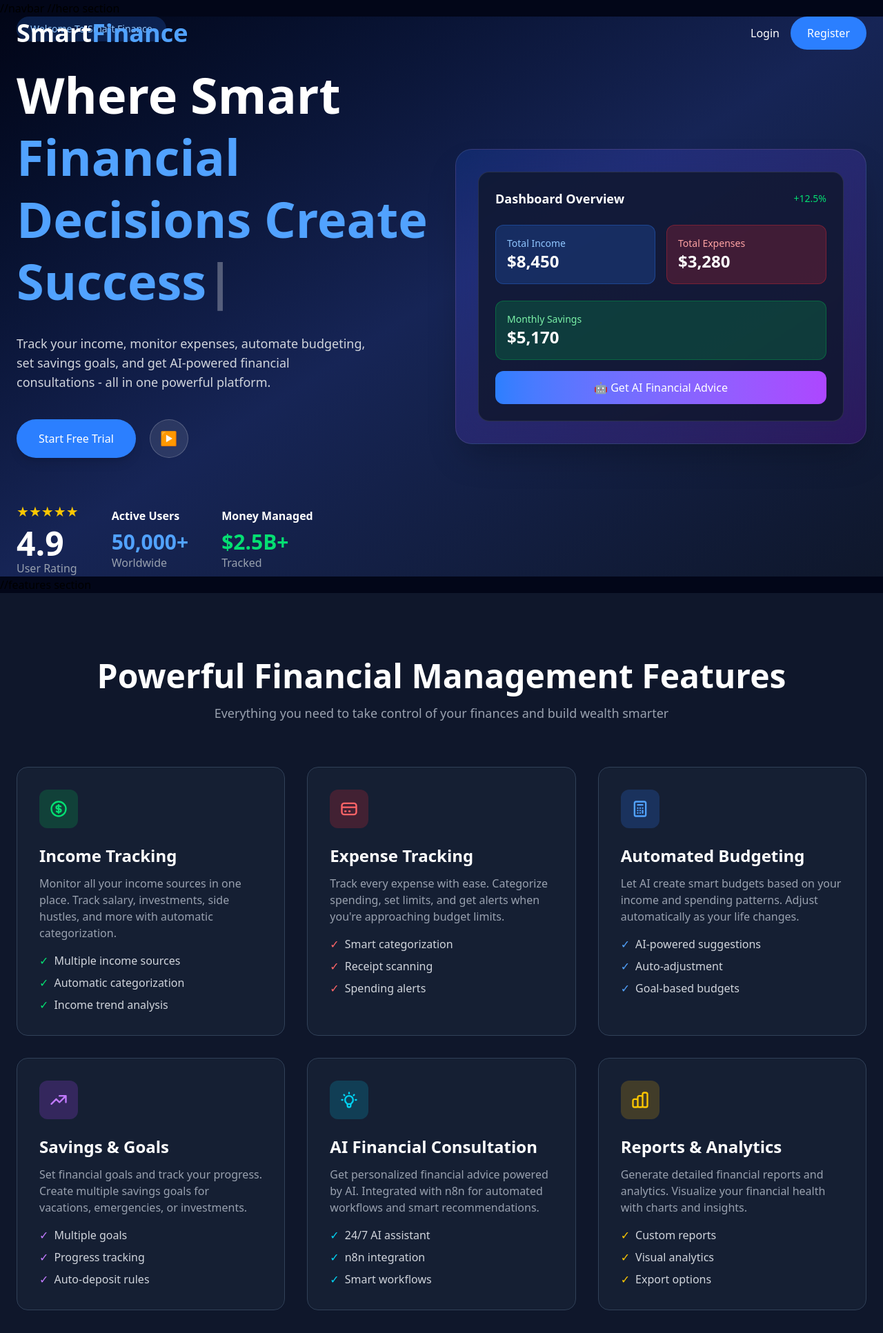
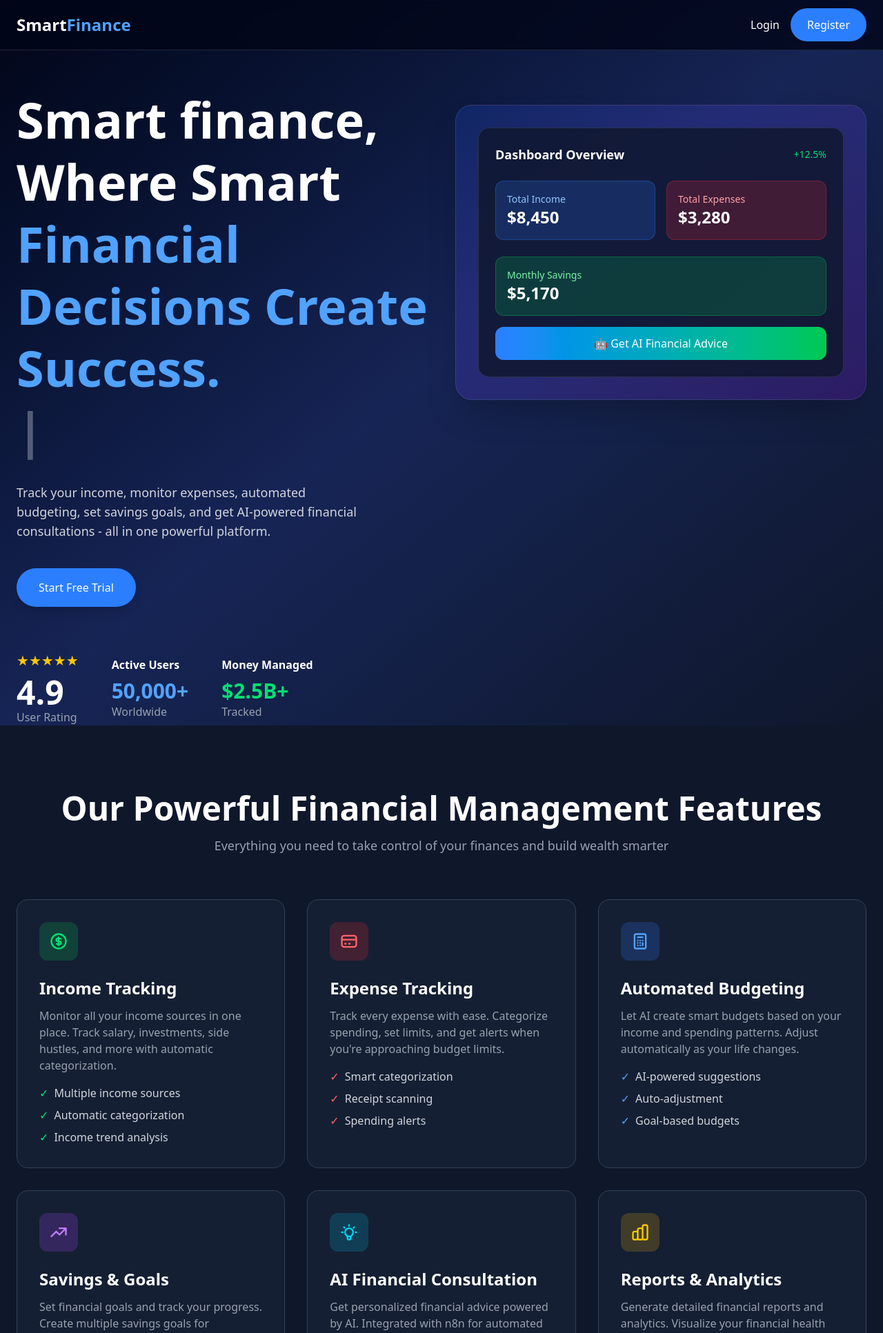
Before and after one commit to Calebjazz/smart-finance, a PHP site: page / in a window 1280 px wide. Shown: the top 1933 px of the page at 69% size. Run offline with PHP 8.4, Linux system fonts and the light colour scheme.

Commit message:
debbuging

```diff
--- a/components/auth/login.php
+++ b/components/auth/login.php
@@ -47,7 +47,7 @@ if ($_SERVER['REQUEST_METHOD'] === 'POST') {
     <div class="w-full max-w-md">
         <!-- Logo -->
         <div class="text-center mb-8">
-            <h1 class="text-4xl font-bold text-white">
+            <h1 class="text-2xl font-bold text-white">
                 Smart<span class="text-blue-400">Finance</span>
             </h1>
             <p class="text-gray-300 mt-2">Welcome back</p>
@@ -72,7 +72,7 @@ if ($_SERVER['REQUEST_METHOD'] === 'POST') {
                     </div>
                 </div>
 
-                <!-- Phone with International -->
+                <!-- Phone International feature -->
                 <div>
                     <label class="block text-white text-sm font-medium mb-2">Phone Number</label>
                     <div class="flex gap-2">
--- a/components/auth/register.php
+++ b/components/auth/register.php
@@ -44,12 +44,12 @@ if ($_SERVER['REQUEST_METHOD'] === 'POST') {
     </style>
 </head>
 
-<body class="min-h-screen bg-gradient-to-br from-slate-950 via-blue-950 to-slate-900 flex items-center justify-center p-4">
+<body class="min-h-screen bg-linear-to-br from-slate-950 via-blue-950 to-slate-900 flex items-center justify-center p-4">
 
     <div class="w-full max-w-md">
         <!-- Logo -->
         <div class="text-center mb-8">
-            <h1 class="text-4xl font-bold text-white">
+            <h1 class="text-2xl font-bold text-white">
                 Smart<span class="text-blue-400">Finance</span>
             </h1>
             <p class="text-gray-300 mt-2">Create your account</p>
--- a/components/index.php
+++ b/components/index.php
@@ -17,24 +17,26 @@ session_start();
         .animate-pulse {
             animation: blink 1s infinite;
         }
-        .typing-container {
-            min-height: 3.5rem;
-        }
+       .typing-container{
+    display:inline-block;
+    min-width:12ch;
+    min-height:1.1em;
+}
     </style>
 </head>
 
-<body class="bg-slate-950">
+<body class="bg-linear-to-br from-slate-950 via-blue-950 to-slate-900">
 
-//navbar
-<nav class="w-full absolute top-0 left-0 z-50">
+<!-- navbar -->
+<nav class="w-full fixed top-0 left-0 z-50 bg-slate-950/80 backdrop-blur-sm border-b border-slate-800">
 
-    <div class="max-w-7xl mx-auto px-6 py-6">
+    <div class="max-w-7xl mx-auto px-6 py-3">
 
         <div class="flex items-center justify-between">
 
             <!-- Logo -->
             <div>
-                <h1 class="text-4xl font-bold text-white">
+                <h1 class="text-2xl font-bold text-white">
                     Smart<span class="text-blue-400">Finance</span>
                 </h1>
             </div>
@@ -57,9 +59,9 @@ session_start();
 
 </nav>
 
-//hero section
+<!-- hero section -->
 <section
-    class="min-h-screen bg-gradient-to-br from-slate-950 via-blue-950 to-slate-900 flex items-center">
+    class="min-h-screen pt-24 bg-linear-to-br from-slate-950 via-blue-950 to-slate-900 flex items-center">
 
     <div class="max-w-7xl mx-auto px-6">
 
@@ -69,17 +71,11 @@ session_start();
 
             <div>
 
-                <span
-                    class="inline-block bg-blue-500/20 text-blue-300 px-5 py-2 rounded-full text-sm">
-
-                    Welcome To Smart Finance
-
-                </span>
 
                 <h1
-                    class="text-white text-6xl md:text-7xl font-bold leading-tight mt-8">
+                    class="text-white text-2xl md:text-7xl font-bold leading-tight mt-8">
 
-                    Where Smart <br>
+                      Smart finance, Where Smart <br>
                     <span id="typing-text" class="text-blue-400 typing-container"></span><span class="animate-pulse">|</span>
 
                 </h1>
@@ -87,7 +83,7 @@ session_start();
                 <p
                     class="text-gray-300 mt-8 max-w-lg text-lg">
 
-                    Track your income, monitor expenses, automate budgeting,
+                    Track your income, monitor expenses, automated budgeting,
                     set savings goals, and get AI-powered financial consultations
                     - all in one powerful platform.
 
@@ -101,15 +97,8 @@ session_start();
                         Start Free Trial
 
                     </a>
+               </div>
 
-                    <button
-                        class="w-14 h-14 rounded-full bg-white/10 backdrop-blur-md border border-white/20 text-white text-xl flex items-center justify-center hover:bg-white/20 transition">
-
-                        ▶
-
-                    </button>
-
-                </div>
 
                 <!-- Stats -->
 
@@ -175,9 +164,9 @@ session_start();
 
             <!-- RIGHT - Dashboard Preview -->
 
-            <div class="relative">
+            <div class="relative self-start pt-14">
 
-                <div class="bg-gradient-to-br from-blue-600/20 to-purple-600/20 backdrop-blur-lg rounded-3xl p-8 border border-white/10 shadow-2xl">
+                <div class="bg-linear-to-br from-blue-600/20 to-purple-600/20 backdrop-blur-lg rounded-3xl p-8 border border-white/10 shadow-2xl">
 
                     <div class="bg-slate-900/80 rounded-2xl p-6 border border-white/10">
                         <div class="flex items-center justify-between mb-6">
@@ -201,7 +190,7 @@ session_start();
                             <p class="text-white text-2xl font-bold">$5,170</p>
                         </div>
 
-                        <button class="w-full bg-gradient-to-r from-blue-500 to-purple-500 text-white py-3 rounded-xl font-medium hover:opacity-90 transition">
+                        <button class="w-full bg-linear-to-r from-blue-500 to-green-500 text-white py-3 rounded-xl font-medium hover:opacity-90 transition">
                             🤖 Get AI Financial Advice
                         </button>
                     </div>
@@ -216,14 +205,14 @@ session_start();
 
 </section>
 
-//features section
+<!-- features section -->
 <section class="py-24 bg-slate-900">
 
     <div class="max-w-7xl mx-auto px-6">
 
         <div class="text-center mb-16">
             <h2 class="text-4xl md:text-5xl font-bold text-white mb-4">
-                Powerful Financial Management Features
+                Our Powerful Financial Management Features
             </h2>
             <p class="text-gray-400 text-lg max-w-2xl mx-auto">
                 Everything you need to take control of your finances and build wealth smarter
@@ -382,8 +371,8 @@ session_start();
 
 </section>
 
-//hworks
-<section class="py-24 bg-gradient-to-b from-slate-900 to-slate-950">
+<!-- How It Works -->
+<section class="py-24 bg-linear-to-b from-slate-900 to-slate-950">
 
     <div class="max-w-7xl mx-auto px-6">
 
@@ -407,7 +396,7 @@ session_start();
             <div class="text-center">
                 <div class="w-16 h-16 bg-blue-500 rounded-full flex items-center justify-center mx-auto mb-6 text-white text-2xl font-bold">2</div>
                 <h3 class="text-xl font-bold text-white mb-3">Connect Accounts</h3>
-                <p class="text-gray-400">Link your bank accounts and income sources securely</p>
+                <p class="text-gray-400">Link your Mobile account and income sources securely</p>
             </div>
 
             <div class="text-center">
@@ -428,7 +417,7 @@ session_start();
 
 </section>
 
-//user testimonies
+<!-- User Testimonies -->
 <section class="py-24 bg-slate-950">
 
     <div class="max-w-7xl mx-auto px-6">
@@ -452,9 +441,11 @@ session_start();
                     "Smart Finance completely changed how I manage my money. The AI recommendations are incredibly accurate and have helped me save 30% more each month."
                 </p>
                 <div class="flex items-center gap-4">
-                    <div class="w-12 h-12 bg-blue-500 rounded-full flex items-center justify-center text-white font-bold">JD</div>
+                    <div class="w-12 h-12 rounded-full flex items-center justify-center text-white font-bold">
+                        <img src="assets/images/Viola_Curry.jpg" alt="Viola_Curry" class="w-full h-full rounded-full object-cover">
+                    </div>
                     <div>
-                        <p class="text-white font-medium">John Doe</p>
+                        <p class="text-white font-medium">Viola Curry</p>
                         <p class="text-gray-400 text-sm">Entrepreneur</p>
                     </div>
                 </div>
@@ -465,12 +456,14 @@ session_start();
                     <span class="text-yellow-400">★★★★★</span>
                 </div>
                 <p class="text-gray-300 mb-6">
-                    "The automated budgeting feature is a game-changer. I no longer have to manually track every expense. The AI does it all for me!"
+                    "The automated budgeting feature is a game-changer. I no longer have to manually Budget my money. The AI does it all for me!"
                 </p>
                 <div class="flex items-center gap-4">
-                    <div class="w-12 h-12 bg-purple-500 rounded-full flex items-center justify-center text-white font-bold">SM</div>
+                    <div class="w-12 h-12 rounded-full flex items-center justify-center text-white font-bold">
+                        <img src="assets/images/Johnny_Tenfingers.jpg" alt="Johnny_Tenfingers" class="w-full h-full rounded-full object-cover">
+                    </div>
                     <div>
-                        <p class="text-white font-medium">Sarah Miller</p>
+                        <p class="text-white font-medium">Johnny Tenfingers</p>
                         <p class="text-gray-400 text-sm">Marketing Manager</p>
                     </div>
                 </div>
@@ -484,9 +477,11 @@ session_start();
                     "The AI financial consultation feature is amazing. It's like having a personal financial advisor available 24/7. Highly recommended!"
                 </p>
                 <div class="flex items-center gap-4">
-                    <div class="w-12 h-12 bg-green-500 rounded-full flex items-center justify-center text-white font-bold">MJ</div>
+                    <div class="w-12 h-12 rounded-full flex items-center justify-center text-white font-bold">
+                        <img src="assets/images/Sasha_Whiteman.jpg" alt="Sasha_Whiteman" class="w-full h-full rounded-full object-cover">
+                    </div>
                     <div>
-                        <p class="text-white font-medium">Mike Johnson</p>
+                        <p class="text-white font-medium">Sasha Whiteman</p>
                         <p class="text-gray-400 text-sm">Software Engineer</p>
                     </div>
                 </div>
@@ -497,10 +492,9 @@ session_start();
     </div>
 
 </section>
->
 
-//cta section
-<section class="py-24 bg-gradient-to-r from-blue-600 to-purple-600">
+<!-- CTA Section -->
+<section class="py-24 bg-linear-to-r from-blue-600 to-green-500">
 
     <div class="max-w-4xl mx-auto px-6 text-center">
 
@@ -525,7 +519,7 @@ session_start();
 
 </section>
 
-//footer
+<!-- Footer -->
 <footer class="bg-slate-950 text-white py-12">
     <div class="max-w-7xl mx-auto px-6">
         <div class="grid md:grid-cols-4 gap-8">
@@ -545,7 +539,7 @@ session_start();
             <div>
                 <h4 class="font-bold mb-4">Features</h4>
                 <ul class="space-y-2 text-gray-400">
-                    <li><a href="#" class="hover:text-blue-400 transition">Budget Planning</a></li>
+                    <li><a href="#" class="hover:text-blue-400 transition"> Automated Budgeting</a></li>
                     <li><a href="#" class="hover:text-blue-400 transition">Financial Reports</a></li>
                     <li><a href="#" class="hover:text-blue-400 transition">AI Consultant</a></li>
                     <li><a href="#" class="hover:text-blue-400 transition">Savings Goals</a></li>
@@ -554,8 +548,8 @@ session_start();
             <div>
                 <h4 class="font-bold mb-4">Contact</h4>
                 <ul class="space-y-2 text-gray-400">
-                    <li>support@smartfinance.com</li>
-                    <li>+1 (555) 123-4567</li>
+                    <li>hello@smartfinance.com</li>
+                    <li>+255629895212</li>
                 </ul>
             </div>
         </div>
@@ -567,7 +561,7 @@ session_start();
 
 <script>
     const typingText = document.getElementById('typing-text');
-    const text = 'Financial Decisions Create Success';
+    const text = 'Financial Decisions Create Success.';
     let index = 0;
 
     function type() {
```
Also changed, not shown: assets/images/Johnny_Tenfingers.jpg (added), assets/images/Sasha_Whiteman.jpg (added), assets/images/Viola_Curry.jpg (added), assets/images/one.jpg (renamed from assets/images/ai.jpg).
